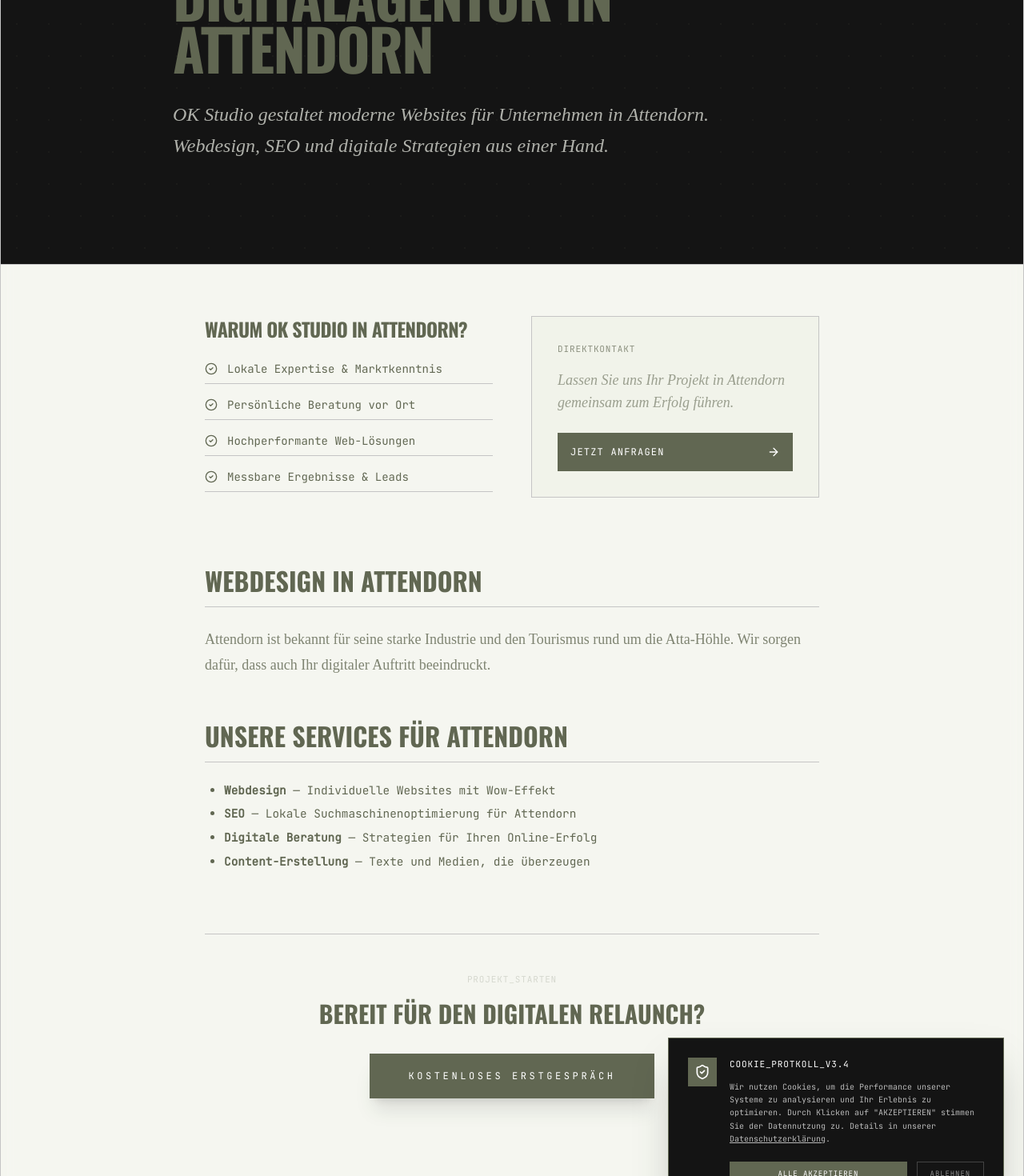
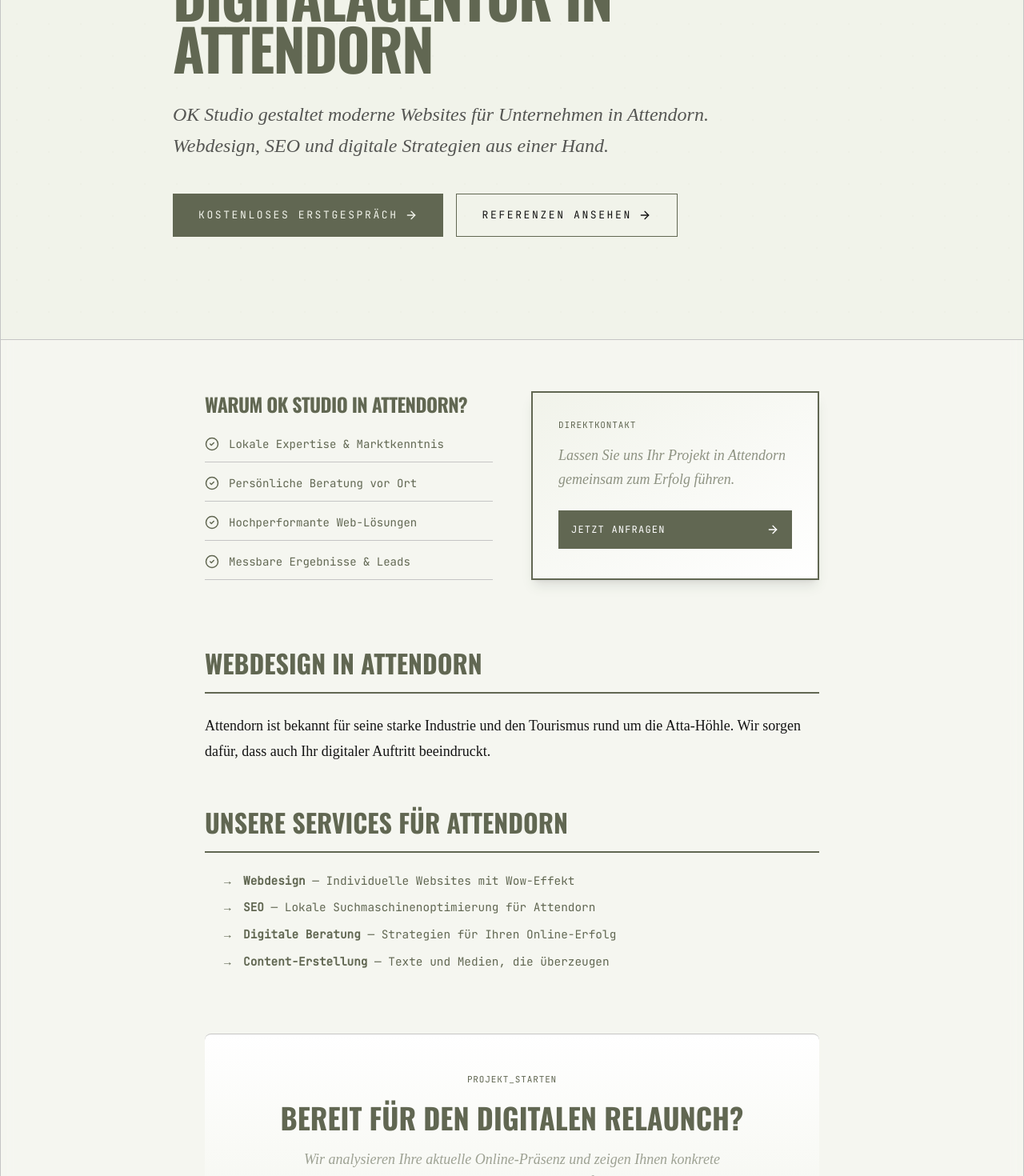
Before and after one commit to Tor2024/OK-STUDIO, a React (Vite) app: page /local/attendorn in a window 1280 px wide. Shown: the part 440-1910 px from the top of the page at 80% size. Built offline with nearby package versions, Linux system fonts and the light colour scheme; a web font is replaced by a local one.

Commit message:
Улучшен дизайн региональных страниц: светлый фон, анимации, градиенты

```diff
--- a/src/pages/LocalLanding.tsx
+++ b/src/pages/LocalLanding.tsx
@@ -57,11 +57,16 @@
         </span>
       </div>
 
-      <header className="bg-[#141414] text-[#F1F3EA] py-20 md:py-32 border-b border-[#C5C5C5] relative overflow-hidden">
-        <div className="absolute inset-0 opacity-10 pointer-events-none">
+      <header className="bg-[#F1F3EA] text-[#141414] py-20 md:py-32 border-b border-[#C5C5C5] relative overflow-hidden">
+        <div className="absolute inset-0 opacity-[0.03] pointer-events-none">
           <div className="absolute inset-0" style={{ backgroundImage: 'radial-gradient(#616752 1px, transparent 1px)', backgroundSize: '40px 40px' }} />
         </div>
         <div className="max-w-4xl mx-auto px-6 relative z-10">
+          <motion.div
+            initial={{ opacity: 0, y: 20 }}
+            animate={{ opacity: 1, y: 0 }}
+            transition={{ duration: 0.6 }}
+          >
             <span className="telemetry-label text-[#616752] mb-6 block font-bold tracking-[0.3em]">EXKLUSIVES WEBDESIGN FÜR {landing.city.toUpperCase()}</span>
             <h1 className="font-display font-black text-4xl md:text-7xl uppercase leading-[0.9] tracking-tight mb-8">
               {landing.title}
@@ -69,54 +74,127 @@
             <p className="font-serif italic text-xl md:text-2xl opacity-70 max-w-2xl leading-relaxed">
               {landing.description}
             </p>
+            <div className="mt-10 flex flex-col sm:flex-row gap-4">
+              <Link
+                to="/contact"
+                className="inverted-block px-8 py-4 text-[13px] font-mono tracking-[0.2em] flex items-center justify-center hover:bg-neutral-800 transition-all cursor-pointer"
+              >
+                KOSTENLOSES ERSTGESPRÄCH <ArrowRight size={16} className="ml-2" />
+              </Link>
+              <Link
+                to="/work"
+                className="border border-[#616752] px-8 py-4 text-[13px] font-mono tracking-[0.2em] flex items-center justify-center hover:bg-[#616752] hover:text-[#F1F3EA] transition-all cursor-pointer"
+              >
+                REFERENZEN ANSEHEN <ArrowRight size={16} className="ml-2" />
+              </Link>
+            </div>
+          </motion.div>
         </div>
       </header>
 
       <div className="max-w-4xl mx-auto p-6 md:p-16">
-        <div className="grid grid-cols-1 md:grid-cols-2 gap-12 mb-20">
+        <motion.div
+          className="grid grid-cols-1 md:grid-cols-2 gap-12 mb-20"
+          initial={{ opacity: 0, y: 30 }}
+          animate={{ opacity: 1, y: 0 }}
+          transition={{ duration: 0.6, delay: 0.2 }}
+        >
           <div className="space-y-6">
             <h2 className="font-display font-black text-2xl uppercase tracking-tight text-[#616752]">Warum OK Studio in {landing.city}?</h2>
             <div className="space-y-4">
               {[
-                'Lokale Expertise & Markтkenntnis',
+                'Lokale Expertise & Marktkenntnis',
                 'Persönliche Beratung vor Ort',
                 'Hochperformante Web-Lösungen',
                 'Messbare Ergebnisse & Leads'
-              ].map(item => (
-                <div key={item} className="flex items-center gap-3 font-mono text-sm border-b border-[#C5C5C5] pb-2">
-                  <CheckCircle2 size={16} className="text-[#616752]" />
+              ].map((item, idx) => (
+                <motion.div
+                  key={item}
+                  className="flex items-center gap-3 font-mono text-sm border-b border-[#C5C5C5] pb-3 hover:border-[#616752] transition-colors"
+                  initial={{ opacity: 0, x: -20 }}
+                  animate={{ opacity: 1, x: 0 }}
+                  transition={{ duration: 0.4, delay: 0.3 + idx * 0.1 }}
+                >
+                  <CheckCircle2 size={18} className="text-[#616752] flex-shrink-0" />
                   <span>{item}</span>
-                </div>
+                </motion.div>
               ))}
             </div>
           </div>
-          <div className="bg-[#F1F3EA] border border-[#C5C5C5] p-8">
-            <span className="telemetry-label block mb-4">DIREKTKONTAKT</span>
-            <p className="font-serif italic text-lg mb-6 opacity-60">Lassen Sie uns Ihr Projekt in {landing.city} gemeinsam zum Erfolg führen.</p>
-            <Link to="/contact" className="flex items-center justify-between bg-[#616752] text-white p-4 font-mono text-xs tracking-widest hover:opacity-90 transition-all">
-              JETZT ANFRAGEN <ArrowRight size={16} />
+          <div className="bg-gradient-to-br from-[#F1F3EA] to-white border-2 border-[#616752] p-8 shadow-lg hover:shadow-xl transition-shadow">
+            <span className="telemetry-label block mb-4 text-[#616752]">DIREKTKONTAKT</span>
+            <p className="font-serif italic text-lg mb-6 opacity-70 leading-relaxed">Lassen Sie uns Ihr Projekt in {landing.city} gemeinsam zum Erfolg führen.</p>
+            <Link to="/contact" className="flex items-center justify-between bg-[#616752] text-white p-4 font-mono text-xs tracking-widest hover:bg-[#141414] transition-all group">
+              JETZT ANFRAGEN <ArrowRight size={16} className="group-hover:translate-x-1 transition-transform" />
             </Link>
           </div>
-        </div>
+        </motion.div>
 
         <div className="insight-md">
           <ReactMarkdown remarkPlugins={[remarkGfm]}>{landing.content}</ReactMarkdown>
         </div>
 
-        <div className="mt-20 pt-12 border-t border-[#C5C5C5] text-center">
-          <span className="telemetry-label block mb-4 opacity-30">PROJEKT_STARTEN</span>
-          <h3 className="font-display font-black text-3xl uppercase mb-8">Bereit für den digitalen Relaunch?</h3>
-          <Link to="/contact" className="inline-block bg-[#616752] text-white px-12 py-5 font-mono text-xs tracking-[0.3em] hover:scale-105 transition-transform shadow-xl">
+        <motion.div
+          className="mt-20 pt-12 border-t border-[#C5C5C5] text-center bg-gradient-to-b from-white to-[#F1F3EA] p-12 rounded-lg"
+          initial={{ opacity: 0, y: 30 }}
+          animate={{ opacity: 1, y: 0 }}
+          transition={{ duration: 0.6, delay: 0.4 }}
+        >
+          <span className="telemetry-label block mb-4 text-[#616752]">PROJEKT_STARTEN</span>
+          <h3 className="font-display font-black text-3xl md:text-4xl uppercase mb-4 leading-tight">Bereit für den digitalen Relaunch?</h3>
+          <p className="font-serif italic text-lg opacity-60 mb-8 max-w-xl mx-auto">
+            Wir analysieren Ihre aktuelle Online-Präsenz und zeigen Ihnen konkrete Verbesserungspotenziale auf.
+          </p>
+          <Link
+            to="/contact"
+            className="inline-block bg-[#616752] text-white px-12 py-5 font-mono text-xs tracking-[0.3em] hover:scale-105 hover:bg-[#141414] transition-all shadow-xl"
+          >
             KOSTENLOSES ERSTGESPRÄCH
           </Link>
-        </div>
+        </motion.div>
       </div>
 
       <style>{`
-        .insight-md h2 { font-family: var(--font-display); font-weight: 900; text-transform: uppercase; font-size: 2rem; margin: 3rem 0 1.5rem; border-bottom: 1px solid #C5C5C5; padding-bottom: 0.5rem; color: #616752; }
-        .insight-md p { font-family: var(--font-serif); font-size: 1.125rem; line-height: 1.8; margin-bottom: 1.5rem; opacity: 0.8; }
-        .insight-md ul { margin-bottom: 1.5rem; padding-left: 1.5rem; list-style-type: disc; }
-        .insight-md li { margin-bottom: 0.5rem; font-family: var(--font-mono); font-size: 0.9rem; }
+        .insight-md h2 {
+          font-family: var(--font-display);
+          font-weight: 900;
+          text-transform: uppercase;
+          font-size: 2rem;
+          margin: 3rem 0 1.5rem;
+          border-bottom: 2px solid #616752;
+          padding-bottom: 0.75rem;
+          color: #616752;
+        }
+        .insight-md p {
+          font-family: var(--font-serif);
+          font-size: 1.125rem;
+          line-height: 1.8;
+          margin-bottom: 1.5rem;
+          color: #141414;
+        }
+        .insight-md ul {
+          margin-bottom: 1.5rem;
+          padding-left: 1.5rem;
+          list-style-type: none;
+        }
+        .insight-md li {
+          margin-bottom: 0.75rem;
+          font-family: var(--font-mono);
+          font-size: 0.9rem;
+          padding-left: 1.5rem;
+          position: relative;
+        }
+        .insight-md li:before {
+          content: '→';
+          position: absolute;
+          left: 0;
+          color: #616752;
+          font-weight: bold;
+        }
+        .insight-md strong {
+          color: #616752;
+          font-weight: 700;
+        }
       `}</style>
     </motion.div>
   );
```
Lines whose indentation alone changed are shown as unchanged.
